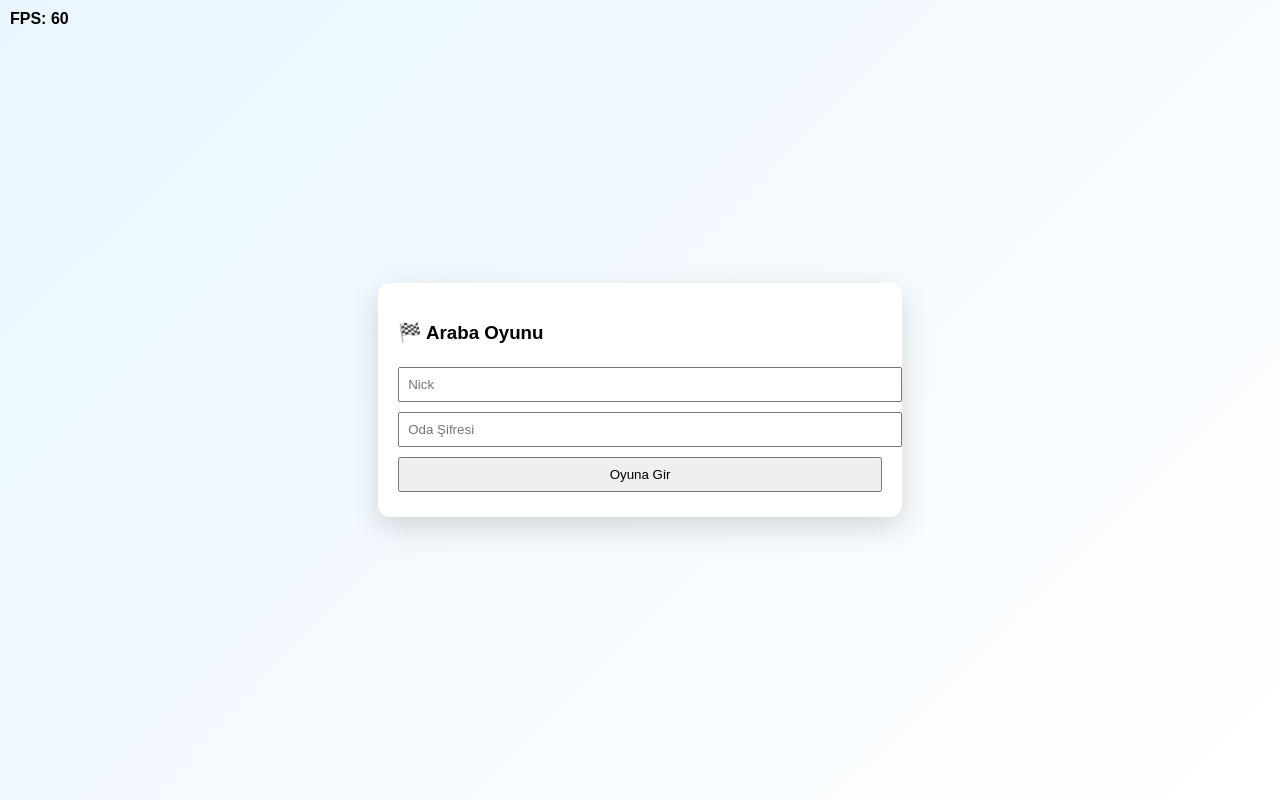
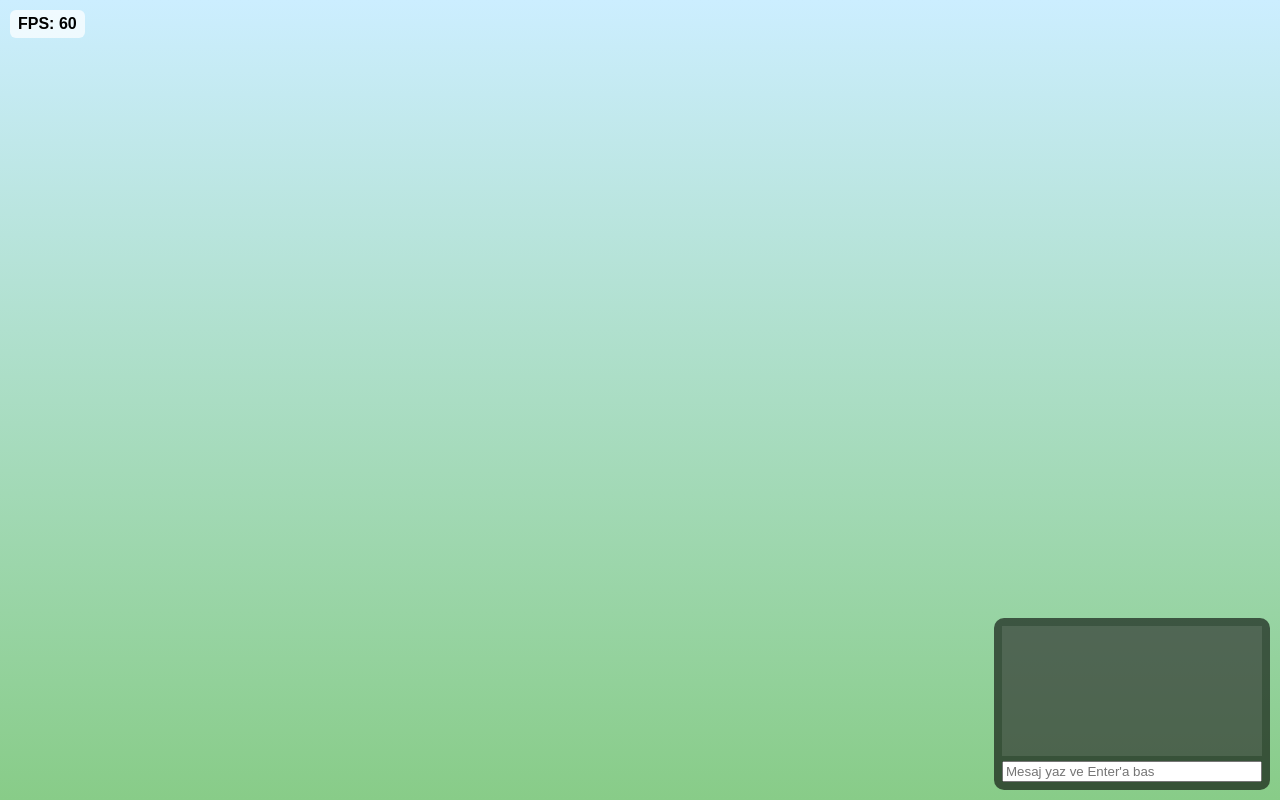
Before and after one commit to gamerozan/oyun, a plain HTML site: page index.html in a window 1280 px wide. Drawn offline with Linux system fonts and the light colour scheme.

Commit message:
Update index.html

```diff
--- a/index.html
+++ b/index.html
@@ -2,186 +2,197 @@
 <html lang="tr">
 <head>
 <meta charset="UTF-8">
-<title>Multiplayer Araba Oyunu</title>
+<title>2.5D Araba Oyunu</title>
 <style>
   body {
     margin: 0;
-  background: #eaf6ff;
-  font-family: Arial, sans-serif;
     overflow: hidden;
-}
-#login {
-  position: absolute;
-  inset: 0;
-  background: linear-gradient(135deg, #eaf6ff, #ffffff);
-  display: flex;
-  align-items: center;
-  justify-content: center;
-}
-#login div {
-  background: white;
-  padding: 20px;
-  border-radius: 12px;
-  box-shadow: 0 10px 30px rgba(0,0,0,.15);
-}
-#login input, #login button {
-  width: 100%;
-  margin: 5px 0;
-  padding: 8px;
+    background: #dff6ff;
+    font-family: Arial;
   }
   canvas {
     display: block;
+    background: linear-gradient(#cceeff, #88cc88);
+  }
+  #ui {
+    position: fixed;
+    bottom: 10px;
+    right: 10px;
+    width: 260px;
+    background: rgba(0,0,0,0.6);
+    color: white;
+    padding: 8px;
+    border-radius: 10px;
+    font-size: 14px;
   }
   #chat {
-  position: absolute;
-  right: 10px;
-  bottom: 10px;
-  width: 250px;
-  background: rgba(255,255,255,0.9);
-  border-radius: 8px;
-  font-size: 12px;
-}
-#messages {
     height: 120px;
     overflow-y: auto;
+    background: rgba(255,255,255,0.1);
+    margin-bottom: 5px;
     padding: 5px;
   }
-#chat input {
+  #msg {
     width: 100%;
     box-sizing: border-box;
   }
   #fps {
-  position: absolute;
+    position: fixed;
+    top: 10px;
     left: 10px;
-  top: 10px;
+    color: black;
+    background: rgba(255,255,255,0.7);
+    padding: 5px 8px;
+    border-radius: 6px;
     font-weight: bold;
   }
 </style>
 </head>
-
 <body>
-
-<div id="login">
-  <div>
-    <h3>🏁 Araba Oyunu</h3>
-    <input id="nick" placeholder="Nick">
-    <input id="room" placeholder="Oda Şifresi">
-    <button onclick="joinGame()">Oyuna Gir</button>
-  </div>
-</div>
 
 <canvas id="game"></canvas>
 
-<div id="chat" hidden>
-  <div id="messages"></div>
-  <input id="chatInput" placeholder="Chat..." />
+<div id="fps">FPS: 0</div>
+
+<div id="ui">
+  <div id="chat"></div>
+  <input id="msg" placeholder="Mesaj yaz ve Enter'a bas">
 </div>
 
-<div id="fps">FPS: 0</div>
+<script>
+/* ================= AYARLAR ================= */
 
-<script>
-const API_KEY = "CHAKAsMULcSYP514xXMuX50m1ZF8MgjSpMpIvTfo";
+// 🔐 BURAYA YENİ PIESOCKET KEY
+const PIE_API_KEY = "mHmfRjKDZuuNVZJTv39ElR0az0P8g99OJNhskSCY";
+
+// oda adı (aynı oda = aynı oyun)
+const ROOM = "oda1";
+
+/* ========================================== */
+
 const canvas = document.getElementById("game");
 const ctx = canvas.getContext("2d");
-canvas.width = window.innerWidth;
-canvas.height = window.innerHeight;
 
-let ws;
-let myId = Math.random().toString(36).slice(2);
-let nick = "";
-let room = "";
+canvas.width = innerWidth;
+canvas.height = innerHeight;
+
+const id = Math.random().toString(36).substr(2, 5);
+const name = "Oyuncu_" + id;
+
 let players = {};
 let keys = {};
 let lastTime = performance.now();
 let fps = 0;
 
-function joinGame() {
-  nick = document.getElementById("nick").value;
-  room = document.getElementById("room").value;
-  if (!nick || !room) return;
-
-  document.getElementById("login").style.display = "none";
-  document.getElementById("chat").hidden = false;
-
-  ws = new WebSocket(
-    `wss://${API_KEY}.piesocket.com/v3/${room}?api_key=${API_KEY}&notify_self=1`
+/* =============== SOCKET ================== */
+const ws = new WebSocket(
+  `wss://free.blr2.piesocket.com/v3/${ROOM}?api_key=${PIE_API_KEY}&notify_self=1`
 );
 
 ws.onopen = () => {
-    send({type:"join", id:myId, nick});
-    players[myId] = {x:200,y:200,nick};
-    addMsg(`🟢 ${nick} girdi`);
+  send({ type: "join", id, name });
 };
 
-  ws.onmessage = e => {
-    const d = JSON.parse(e.data);
-    if (d.type === "join" && !players[d.id]) {
-      players[d.id] = {x:200,y:200,nick:d.nick};
-      addMsg(`🟢 ${d.nick} girdi`);
+ws.onmessage = (e) => {
+  const data = JSON.parse(e.data);
+
+  if (data.type === "join") {
+    players[data.id] = {
+      x: Math.random() * 500,
+      y: Math.random() * 300,
+      name: data.name
+    };
+    chat(`${data.name} oyuna girdi`);
   }
-    if (d.type === "leave") {
-      if (players[d.id]) {
-        addMsg(`🔴 ${players[d.id].nick} çıktı`);
-        delete players[d.id];
+
+  if (data.type === "leave") {
+    chat(`${players[data.id]?.name} oyundan çıktı`);
+    delete players[data.id];
   }
+
+  if (data.type === "move" && players[data.id]) {
+    players[data.id].x = data.x;
+    players[data.id].y = data.y;
   }
-    if (d.type === "move" && players[d.id]) {
-      players[d.id].x = d.x;
-      players[d.id].y = d.y;
-    }
-    if (d.type === "chat") {
-      addMsg(`${d.nick}: ${d.msg}`);
+
+  if (data.type === "chat") {
+    chat(`${data.name}: ${data.text}`);
   }
 };
-}
 
-function send(obj){ ws.send(JSON.stringify(obj)); }
+window.addEventListener("beforeunload", () => {
+  send({ type: "leave", id });
+});
 
-function addMsg(t){
-  const m = document.getElementById("messages");
-  m.innerHTML += t+"<br>";
-  m.scrollTop = m.scrollHeight;
-}
+/* =============== CHAT ================== */
+const chatBox = document.getElementById("chat");
+const msgInput = document.getElementById("msg");
 
-document.getElementById("chatInput").addEventListener("keydown", e=>{
-  if(e.key==="Enter"){
-    send({type:"chat", nick, msg:e.target.value});
-    e.target.value="";
+msgInput.addEventListener("keydown", e => {
+  if (e.key === "Enter" && msgInput.value.trim()) {
+    send({ type: "chat", name, text: msgInput.value });
+    msgInput.value = "";
   }
 });
 
-window.addEventListener("keydown",e=>keys[e.key]=true);
-window.addEventListener("keyup",e=>keys[e.key]=false);
-
-function loop(t){
-  fps = Math.round(1000/(t-lastTime));
-  lastTime = t;
-  document.getElementById("fps").innerText = "FPS: "+fps;
-
-  if(players[myId]){
-    if(keys["w"]) players[myId].y-=4;
-    if(keys["s"]) players[myId].y+=4;
-    if(keys["a"]) players[myId].x-=4;
-    if(keys["d"]) players[myId].x+=4;
-
-    send({type:"move", id:myId, x:players[myId].x, y:players[myId].y});
+function chat(text) {
+  chatBox.innerHTML += text + "<br>";
+  chatBox.scrollTop = chatBox.scrollHeight;
 }
 
-  ctx.fillStyle="#eaf6ff";
-  ctx.fillRect(0,0,canvas.width,canvas.height);
+/* =============== KONTROLLER ================== */
+document.addEventListener("keydown", e => keys[e.key] = true);
+document.addEventListener("keyup", e => keys[e.key] = false);
 
-  for(const id in players){
-    const p=players[id];
-    ctx.fillStyle="red";
-    ctx.fillRect(p.x,p.y,40,20);
-    ctx.fillStyle="black";
-    ctx.fillText(p.nick,p.x,p.y-5);
+/* =============== OYUN ================== */
+function update(dt) {
+  if (!players[id]) return;
+
+  let p = players[id];
+  const speed = 200 * dt;
+
+  if (keys["w"]) p.y -= speed;
+  if (keys["s"]) p.y += speed;
+  if (keys["a"]) p.x -= speed;
+  if (keys["d"]) p.x += speed;
+
+  send({ type: "move", id, x: p.x, y: p.y });
+}
+
+function draw() {
+  ctx.clearRect(0, 0, canvas.width, canvas.height);
+
+  for (let pid in players) {
+    let p = players[pid];
+
+    // araba
+    ctx.fillStyle = pid === id ? "red" : "blue";
+    ctx.fillRect(p.x, p.y, 40, 20);
+
+    // isim
+    ctx.fillStyle = "black";
+    ctx.fillText(p.name, p.x, p.y - 5);
+  }
+}
+
+function loop(time) {
+  const dt = (time - lastTime) / 1000;
+  lastTime = time;
+
+  fps = Math.round(1 / dt);
+  document.getElementById("fps").innerText = "FPS: " + fps;
+
+  update(dt);
+  draw();
+  requestAnimationFrame(loop);
 }
 
 requestAnimationFrame(loop);
+
+/* =============== YARDIMCI ================== */
+function send(obj) {
+  ws.readyState === 1 && ws.send(JSON.stringify(obj));
 }
-requestAnimationFrame(loop);
 </script>
-
 </body>
 </html>
```
Lines whose indentation alone changed are shown as unchanged.
